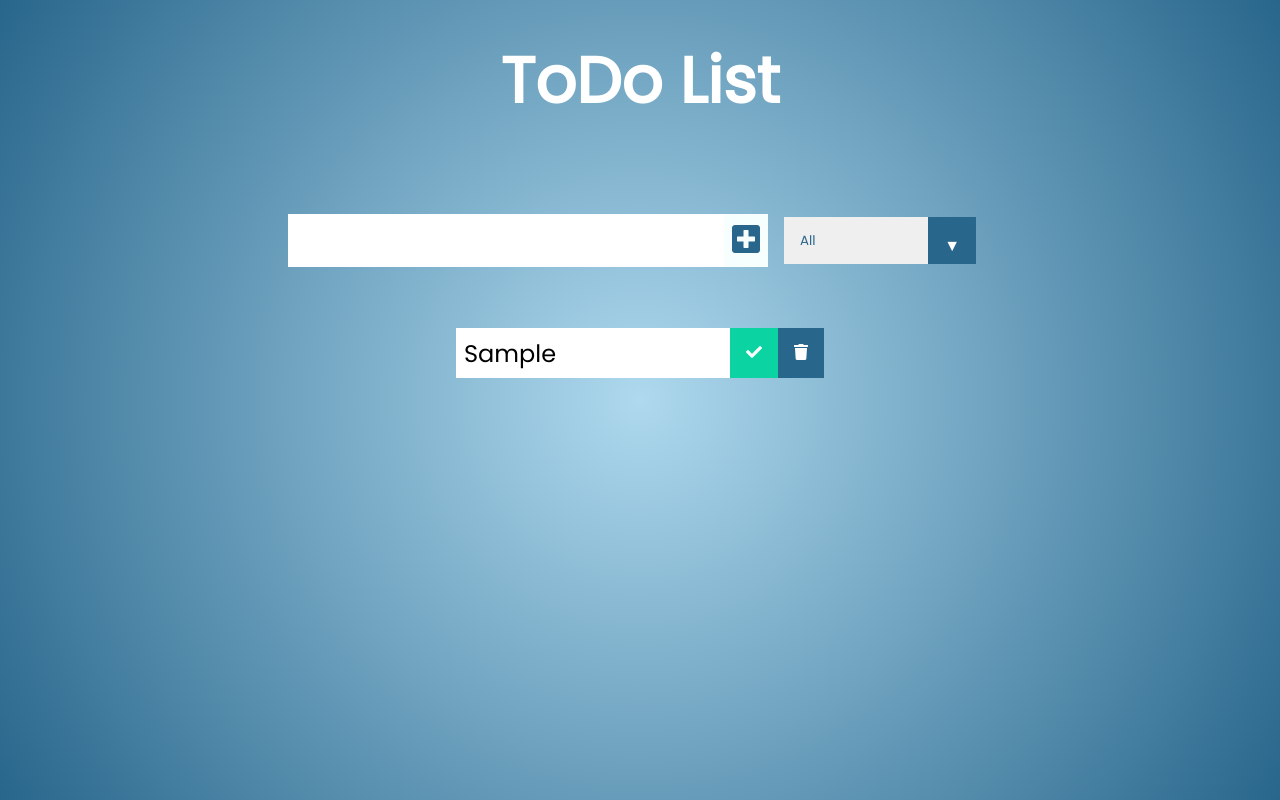
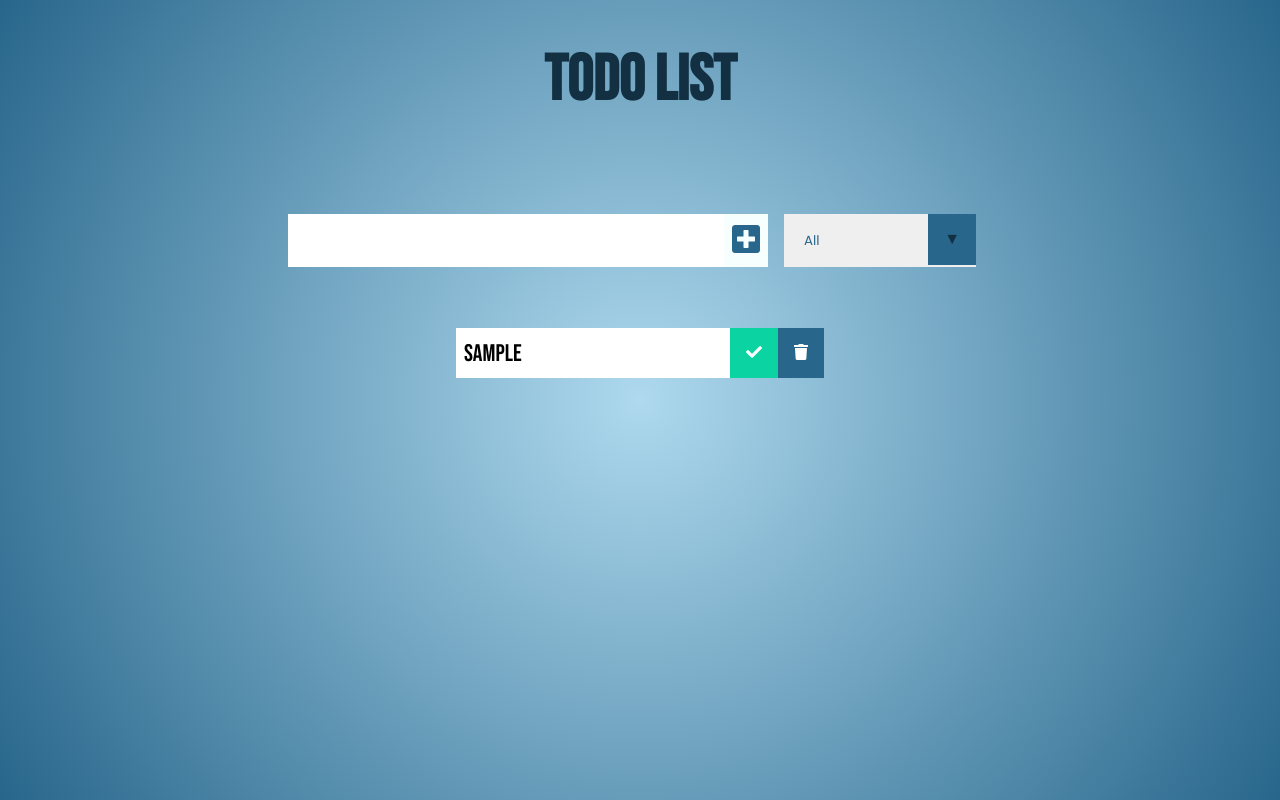
Before and after one commit to rebecca-xm/todo-list, a React (Create React App) app: page / in a window 1280 px wide. Both pictures are taken after typing "Sample" into the empty fields and a click on the button 746 px from the left and 240 px from the top of the page. Built offline with nearby package versions, Linux system fonts and the light colour scheme.

Commit message:
feat: added local storage

```diff
--- a/src/App.js
+++ b/src/App.js
@@ -1,6 +1,6 @@
 
 import { useState, useEffect } from 'react';
-import './App.css';
+import './App.scss';
 import Form from './components/Form';
 import TodoList from './components/TodoList';
 
@@ -9,6 +9,10 @@ function App() {
   const [todos, setTodos] = useState([]);
   const [status, setStatus] = useState('all');
   const [filteredTodos, setFilteredTodos] = useState([]);
+
+  useEffect(() => {
+    getLocalTodos();
+  }, []);
 
   useEffect(() => {
     const filterHandler = () => {
@@ -26,21 +30,26 @@ function App() {
     };
 
     filterHandler();
+    saveLocalTodos();
   }, [todos, status]);
 
-  // const filterHandler = () => {
-  //   switch (status) {
-  //     case 'completed':
-  //       setFilteredTodos(todos.filter(todo => todo.completed === true));
-  //       break;
-  //     case 'uncompleted':
-  //       setFilteredTodos(todos.filter(todo => todo.completed === false));
-  //       break;
-  //     default:
-  //       setFilteredTodos(todos);
-  //       break;
-  //   }
-  // };
+  //* LOCAL STORAGE
+  const saveLocalTodos = () => {
+    if (localStorage.getItem('todos') === null) {
+      localStorage.setItem('todos', JSON.stringify([]));
+    } else {
+      localStorage.setItem('todos', JSON.stringify(todos));
+    }
+  };
+
+  const getLocalTodos = () => {
+    if (localStorage.getItem('todos') === null) {
+      localStorage.setItem('todos', JSON.stringify([]));
+    } else {
+      const todoLocal = JSON.parse(localStorage.getItem('todos'));
+      setTodos(todoLocal);
+    }
+  };
 
   return (
     <div className="App">
--- a/src/App.css
+++ b/src/App.scss
@@ -1,3 +1,5 @@
+@import url('https://fonts.googleapis.com/css2?family=Bebas+Neue&display=swap');
+
 * {
   margin: 0;
   padding: 0;
@@ -6,10 +8,11 @@
 
 body {
   background-image: radial-gradient(circle, rgba(174,217,238,1) 0%, rgba(40,102,139,1) 100%);
-  color: white;
-  font-family: "Poppins", sans-serif;
+  color: #123041;
+  font-family: 'Bebas Neue', cursive;
   min-height: 100vh;
 }
+
 header {
   font-size: 2rem;
 }
@@ -42,7 +45,7 @@ form button:hover {
   color: white;
 }
 
-.todo-container {
+.todoContainer {
   display: flex;
   justify-content: center;
   align-items: center;
@@ -64,7 +67,7 @@ form button:hover {
   transition: all 1s ease;
 }
 
-.filter-todo {
+.filterTodo {
   padding: 1rem;
 }
 
@@ -72,8 +75,8 @@ form button:hover {
   flex: 1;
 }
 
-.trash-btn,
-.complete-btn {
+.trashBtn,
+.completeBtn {
   background: #28668b;
   color: white;
   border: none;
@@ -82,11 +85,11 @@ form button:hover {
   font-size: 1rem;
 }
 
-.complete-btn {
+.completeBtn {
   background: rgb(11, 212, 162);
 }
 
-.todo-item {
+.todoItem {
   padding: 0rem 0.5rem;
 }
 
@@ -107,10 +110,6 @@ form button:hover {
 
 /*CUSTOM SELECTOR */
 select {
-  -webkit-appearance: none;
-  -moz-appearance: none;
-  -ms-appearance: none;
-  appearance: none;
   outline: 0;
   box-shadow: none;
   border: 0 !important;
--- a/src/components/Form.jsx
+++ b/src/components/Form.jsx
@@ -27,7 +27,7 @@ const Form = ({ setInputText, todos, setTodos, inputText, setStatus }) => {
                 <i className="fas fa-plus-square"></i>
             </button>
             <div className="select">
-                <select onChange={statusHandler} name="todos" className="filter-todo">
+                <select onChange={statusHandler} name="todos" className="filterTodo">
                     <option value="all">All</option>
                     <option value="completed">Completed</option>
                     <option value="uncompleted">Uncompleted</option>
--- a/src/components/Todo.jsx
+++ b/src/components/Todo.jsx
@@ -17,11 +17,11 @@ const Todo = ({ text, todo, todos, setTodos }) => {
 
     return (
         <div className="todo">
-            <li className={`todo-item ${todo.completed ? 'completed' : ''}`}>{text}</li>
-            <button onClick={completeHandler} className="complete-btn">
+            <li className={`todoItem ${todo.completed ? 'completed' : ''}`}>{text}</li>
+            <button onClick={completeHandler} className="completeBtn">
                 <i className="fas fa-check"></i>
             </button>
-            <button onClick={deleteHandler} className="trash-btn">
+            <button onClick={deleteHandler} className="trashBtn">
                 <i className="fas fa-trash"></i>
             </button>
         </div>
--- a/src/components/TodoList.jsx
+++ b/src/components/TodoList.jsx
@@ -2,7 +2,7 @@ import Todo from './Todo';
 
 const TodoList = ({ todos, setTodos, filteredTodos }) => {
     return (
-        <div className="todo-container">
+        <div className="todoContainer">
             <ul className="todo-list">
                 {filteredTodos.map(todo => (
                     <Todo
```
